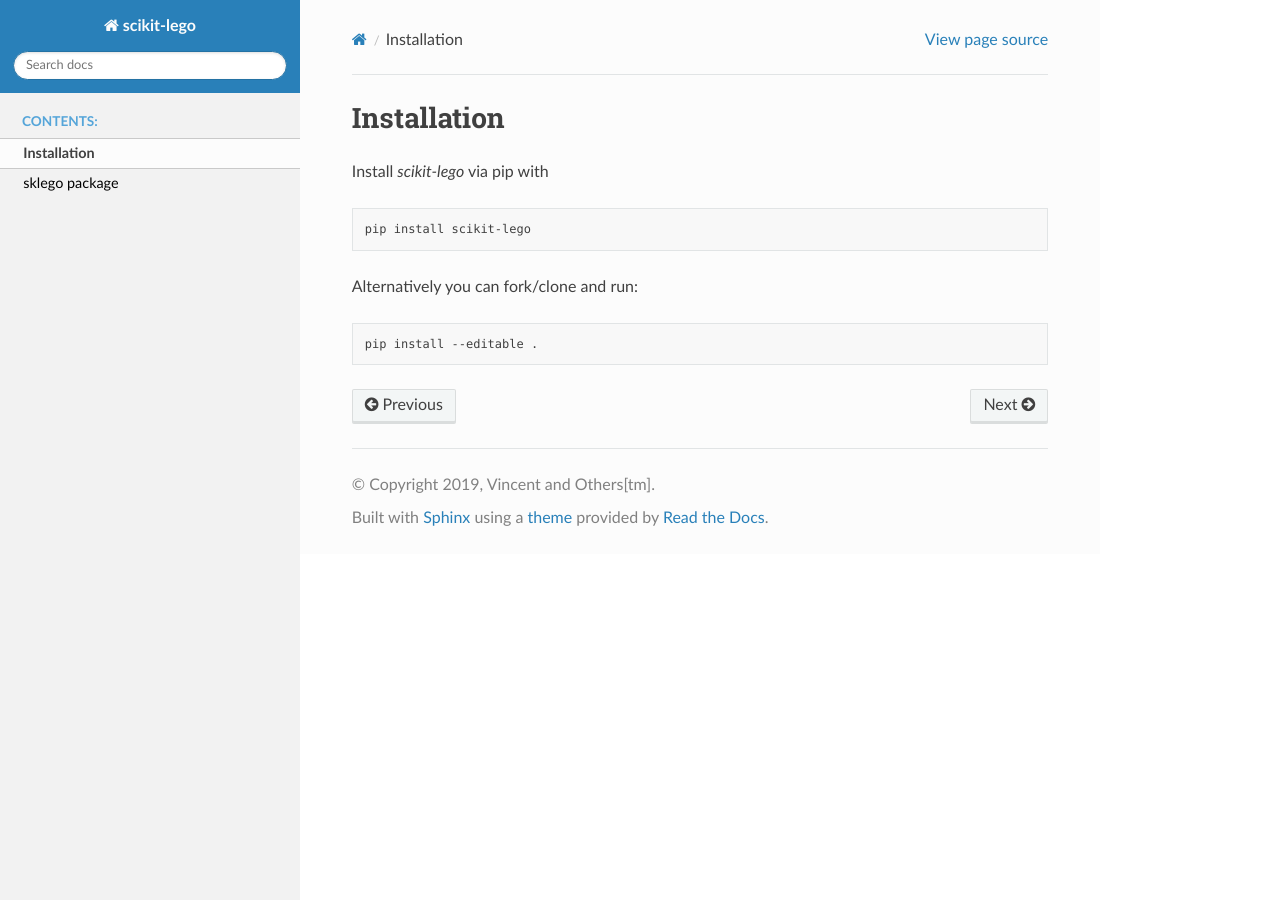
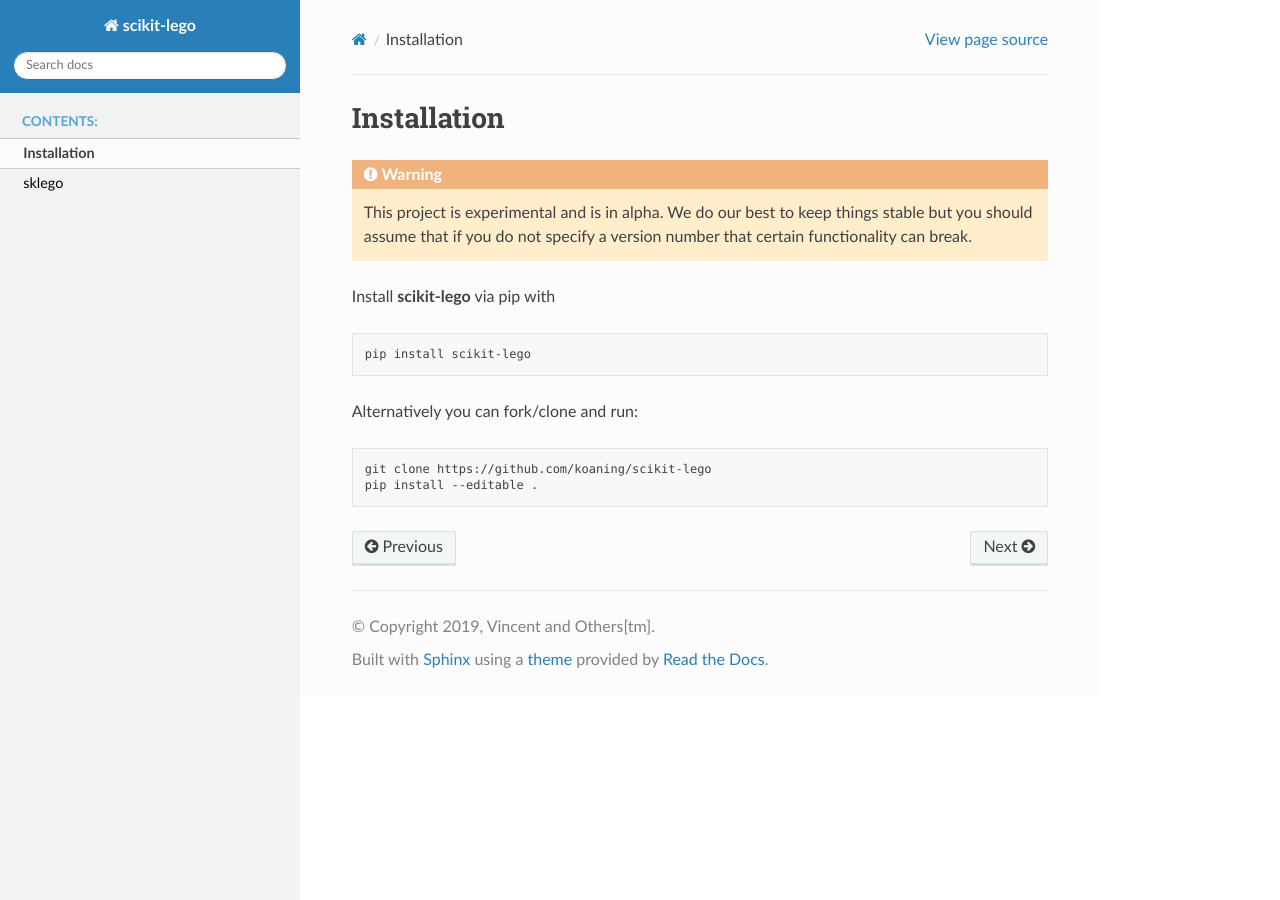
Before and after one commit to koaning/scikit-lego, a Sphinx documentation site: the page built from doc/install.rst, in a window 1280 px wide. Built offline with Sphinx 7.4.7 and the Read the Docs theme 2.0.0, drawn with Linux system fonts in a browser that asks for light colours.

Commit message:
readthedocs (#85)
* added another banner to the readme

* doc fix for common module

* push more changes!

```diff
--- a/doc/api/sklego.rst
+++ b/doc/api/sklego.rst
@@ -52,10 +52,10 @@ sklego.outlier module
     :undoc-members:
     :show-inheritance:
 
-sklego.pandas module
---------------------
+sklego.pandas\_utils module
+---------------------------
 
-.. automodule:: sklego.pandas
+.. automodule:: sklego.pandas_utils
     :members:
     :undoc-members:
     :show-inheritance:
--- a/doc/index.rst
+++ b/doc/index.rst
@@ -60,4 +60,4 @@ Usage
    :caption: Contents:
 
    install
-   api/sklego
+   api/modules
--- a/doc/install.rst
+++ b/doc/install.rst
@@ -1,15 +1,20 @@
 Installation
 ============
 
-Install `scikit-lego` via pip with
+.. warning:: This project is experimental and is in alpha. We
+    do our best to keep things stable but you should assume that if
+    you do not specify a version number that certain functionality
+    can break.
+
+Install **scikit-lego** via pip with
 
 .. code-block:: bash
 
    pip install scikit-lego
 
-
 Alternatively you can fork/clone and run:
 
 .. code-block:: bash
 
+   git clone https://github.com/koaning/scikit-lego
    pip install --editable .
```
Also changed, not shown: 1 other file.
